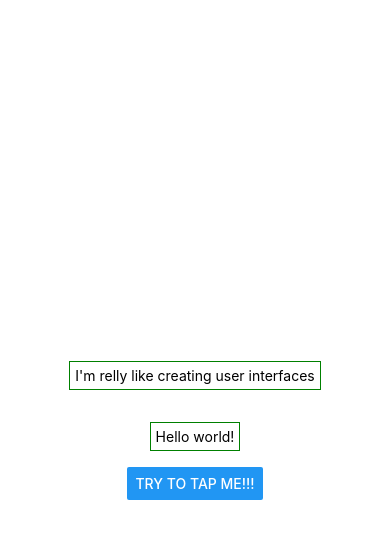
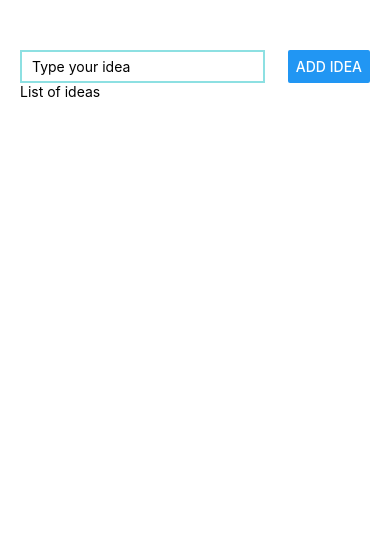
Before and after one commit to YuriiStreltsov/react-native-study, a React Native app: screen / in a window 390 px wide. Shown: the top 538 px of the page. Built offline with nearby package versions, Linux system fonts and the light colour scheme.

Commit message:
Create simple layout

```diff
--- a/App.js
+++ b/App.js
@@ -1,28 +1,36 @@
-import { StatusBar } from "expo-status-bar";
-import { Button, StyleSheet, Text, View } from "react-native";
+import { Button, StyleSheet, Text, TextInput, View } from "react-native";
 
 export default function App() {
   return (
     <View style={styles.container}>
-      <StatusBar style="auto" />
-      <Text style={styles.text}>I'm relly like creating user interfaces</Text>
-      <Text style={styles.text}>Hello world!</Text>
-      <Button title="Try to tap me!!!" />
+      <View style={styles.inputContainer}>
+        <TextInput placeholder={"Type your idea"} style={styles.inputText} />
+        <Button title={"Add idea"} />
+      </View>
+      <View>
+        <Text>List of ideas</Text>
+      </View>
     </View>
   );
 }
 
 const styles = StyleSheet.create({
   container: {
-    flex: 1,
-    backgroundColor: "#fff",
-    alignItems: "center",
-    justifyContent: "center",
+    paddingTop: 50,
+    paddingEnd: 15,
+    paddingLeft: 20,
+    paddingRight: 20,
   },
-  text: {
-    margin: 16,
-    padding: 5,
-    borderWidth: 1,
-    borderColor: "green",
+  inputContainer: {
+    flexDirection: "row",
+    justifyContent: "space-between",
+  },
+  inputText: {
+    paddingTop: 5,
+    paddingBottom: 5,
+    paddingLeft: 10,
+    borderWidth: 2,
+    borderColor: "#8de0e2",
+    width: "70%",
   },
 });
```
